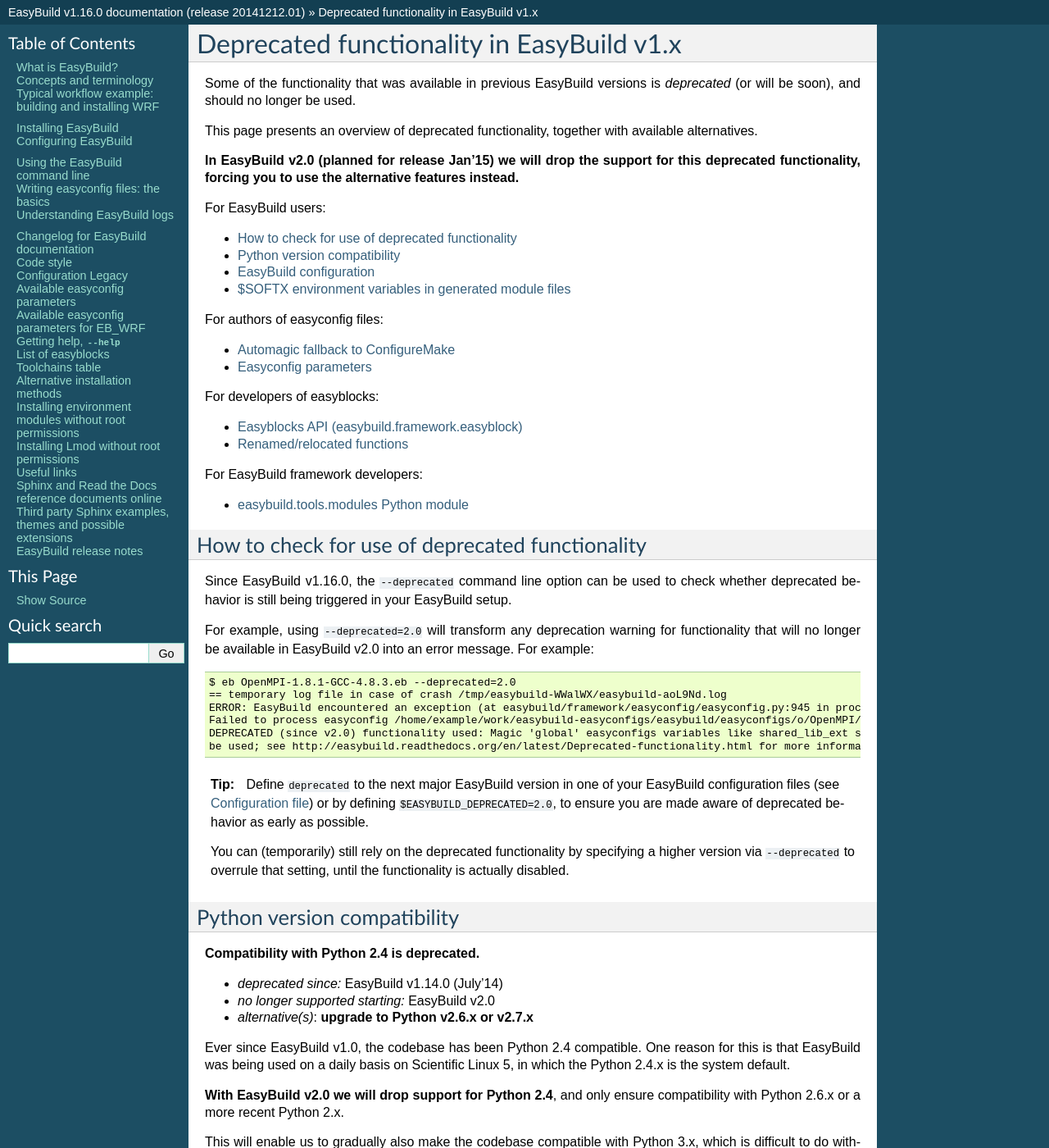
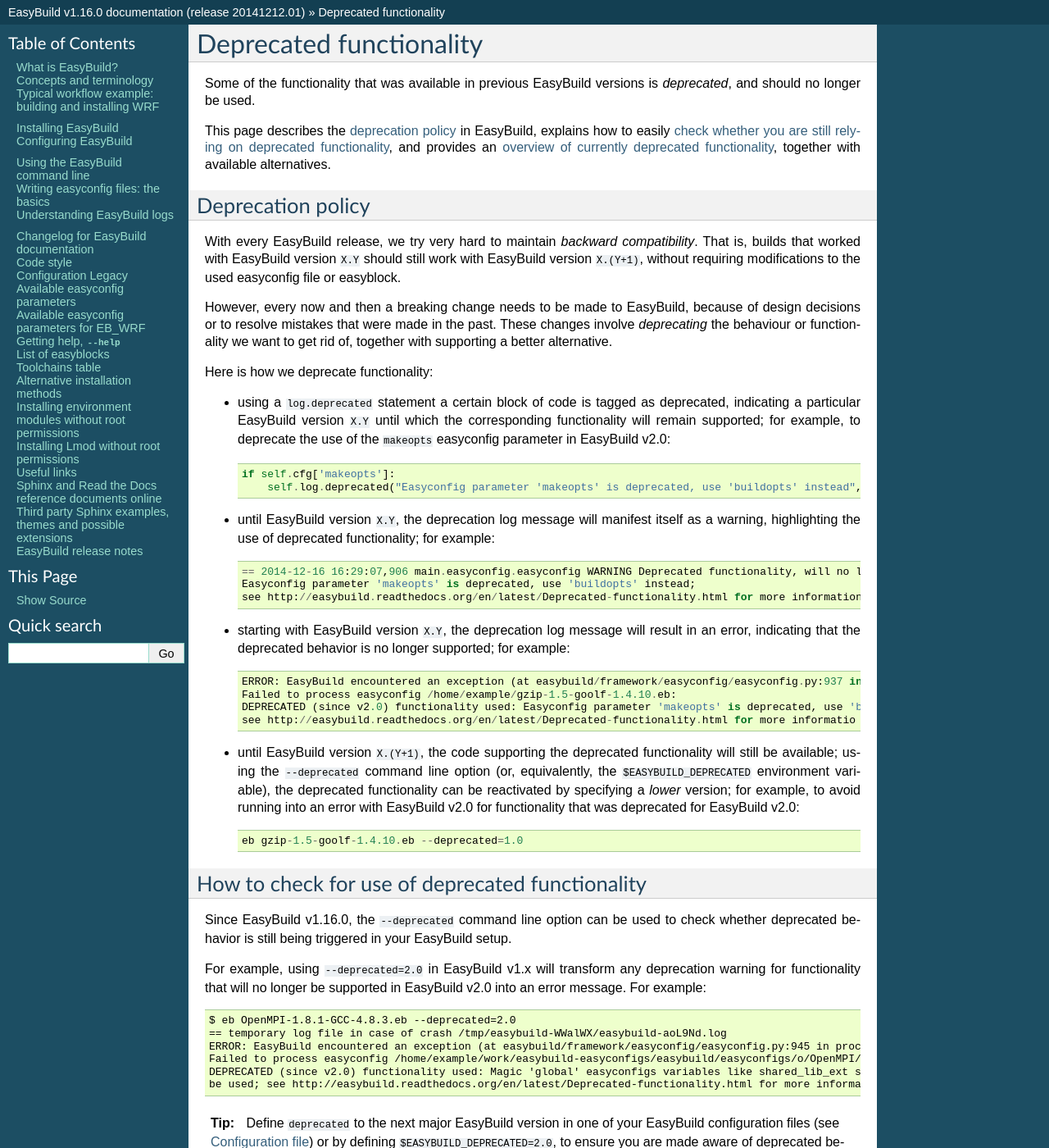
Before and after one commit to easybuilders/easybuild, a Sphinx documentation site: the page built from docs/Deprecated-functionality.rst, in a window 1280 px wide and 1400 px high. Shown: the whole window at 82% size. Built offline with Sphinx 7.4.7, drawn with Linux system fonts in a browser that asks for light colours; some of the changed text lies outside the part shown.

Commit message:
add section on deprecation policy, handle remarks w.r.t. consistency across sections

```diff
--- a/docs/Deprecated-functionality.rst
+++ b/docs/Deprecated-functionality.rst
@@ -1,19 +1,93 @@
 .. _deprecated:
 
-Deprecated functionality in EasyBuild v1.x
-==========================================
+Deprecated functionality
+========================
 
-Some of the functionality that was available in previous EasyBuild versions is *deprecated* (or will be soon),
-and should no longer be used.
+Some of the functionality that was available in previous EasyBuild versions is *deprecated*, and should no longer be used.
 
-This page presents an overview of deprecated functionality, together with available alternatives.
+This page describes the :ref:`deprecation policy <deprecation_policy>` in EasyBuild, explains how to easily :ref:`check
+whether you are still relying on deprecated functionality <how_to_check_use_of_deprecated_functionality>`, and provides
+an :ref:`overview of currently deprecated functionality <overview_deprecated>`, together with available alternatives.
 
-**In EasyBuild v2.0 (planned for release Jan'15) we will drop the support for this deprecated functionality,
-forcing you to use the alternative features instead.**
+.. _deprecation_policy:
+
+Deprecation policy
+------------------
+
+With every EasyBuild release, we try very hard to maintain *backward compatibility*. That is, builds that worked with
+EasyBuild version ``X.Y`` should still work with EasyBuild version ``X.(Y+1)``, without requiring modifications to the
+used easyconfig file or easyblock.
+
+However, every now and then a breaking change needs to be made to EasyBuild, because of design decisions or to resolve
+mistakes that were made in the past. These changes involve *deprecating* the behaviour or functionality we want to get
+rid of, together with supporting a better alternative.
+
+Here is how we deprecate functionality:
+
+* using a ``log.deprecated`` statement a certain block of code is tagged as deprecated, indicating a particular EasyBuild
+  version ``X.Y`` until which the corresponding functionality will remain supported; for example, to deprecate the use of
+  the ``makeopts`` easyconfig parameter in EasyBuild v2.0::
+
+    if self.cfg['makeopts']:
+        self.log.deprecated("Easyconfig parameter 'makeopts' is deprecated, use 'buildopts' instead", '2.0')
+
+* until EasyBuild version ``X.Y``, the deprecation log message will manifest itself as a warning, highlighting the use
+  of deprecated functionality; for example::
+
+    == 2014-12-16 16:29:07,906 main.easyconfig.easyconfig WARNING Deprecated functionality, will no longer work in v2.0:
+    Easyconfig parameter 'makeopts' is deprecated, use 'buildopts' instead;
+    see http://easybuild.readthedocs.org/en/latest/Deprecated-functionality.html for more information
+
+* starting with EasyBuild version ``X.Y``, the deprecation log message will result in an error,
+  indicating that the deprecated behavior is no longer supported; for example::
+
+    ERROR: EasyBuild encountered an exception (at easybuild/framework/easyconfig/easyconfig.py:937 in process_easyconfig):
+    Failed to process easyconfig /home/example/gzip-1.5-goolf-1.4.10.eb:
+    DEPRECATED (since v2.0) functionality used: Easyconfig parameter 'makeopts' is deprecated, use 'buildopts' instead;
+    see http://easybuild.readthedocs.org/en/latest/Deprecated-functionality.html for more informatio
+
+* until EasyBuild version ``X.(Y+1)``, the code supporting the deprecated functionality will still be available; using
+  the ``--deprecated`` command line option (or, equivalently, the ``$EASYBUILD_DEPRECATED`` environment variable), the
+  deprecated functionality can be reactivated by specifying a *lower* version; for example, to avoid running into an
+  error with EasyBuild v2.0 for functionality that was deprecated for EasyBuild v2.0::
+
+    eb gzip-1.5-goolf-1.4.10.eb --deprecated=1.0
+
+
+.. _how_to_check_use_of_deprecated_functionality:
+
+How to check for use of deprecated functionality
+------------------------------------------------
+
+Since EasyBuild v1.16.0, the ``--deprecated`` command line option can be used to check whether deprecated behavior is
+still being triggered in your EasyBuild setup.
+
+For example, using ``--deprecated=2.0`` in EasyBuild v1.x will transform any deprecation warning for functionality that
+will no longer be supported in EasyBuild v2.0 into an error message. For example::
+
+  $ eb OpenMPI-1.8.1-GCC-4.8.3.eb --deprecated=2.0
+  == temporary log file in case of crash /tmp/easybuild-WWalWX/easybuild-aoL9Nd.log
+  ERROR: EasyBuild encountered an exception (at easybuild/framework/easyconfig/easyconfig.py:945 in process_easyconfig):
+  Failed to process easyconfig /home/example/work/easybuild-easyconfigs/easybuild/easyconfigs/o/OpenMPI/OpenMPI-1.8.1-GCC-4.8.3.eb:
+  DEPRECATED (since v2.0) functionality used: Magic 'global' easyconfigs variables like shared_lib_ext should no longer
+  be used; see http://easybuild.readthedocs.org/en/latest/Deprecated-functionality.html for more information
+
+
+.. tip:: Define ``deprecated`` to the next major EasyBuild version in one of your EasyBuild configuration files
+         (see :ref:`configuration_file`) or by defining ``$EASYBUILD_DEPRECATED=2.0``, to ensure you are made aware
+         of deprecated behavior as early as possible.
+
+         You can (temporarily) still rely on the deprecated functionality by
+         specifying a *lower* version via ``--deprecated`` to overrule that setting, until the
+         functionality is actually disabled.
+
+.. _overview_deprecated:
+
+Overview of deprecated functionality
+------------------------------------
 
 For EasyBuild users:
 
-* :ref:`how_to_check_use_of_deprecated_functionality`
 * :ref:`python_version_compatibility`
 * :ref:`easybuild_configuration`
 * :ref:`softroot_version_env_vars`
@@ -32,37 +106,10 @@
 
 * :ref:`easybuild_tools_modules`
 
-.. _how_to_check_use_of_deprecated_functionality:
-
-How to check for use of deprecated functionality
-------------------------------------------------
-
-Since EasyBuild v1.16.0, the ``--deprecated`` command line option can be used to check whether deprecated behavior is
-still being triggered in your EasyBuild setup.
-
-For example, using ``--deprecated=2.0`` will transform any deprecation warning for functionality that will no longer
-be available in EasyBuild v2.0 into an error message. For example::
-
-  $ eb OpenMPI-1.8.1-GCC-4.8.3.eb --deprecated=2.0
-  == temporary log file in case of crash /tmp/easybuild-WWalWX/easybuild-aoL9Nd.log
-  ERROR: EasyBuild encountered an exception (at easybuild/framework/easyconfig/easyconfig.py:945 in process_easyconfig):
-  Failed to process easyconfig /home/example/work/easybuild-easyconfigs/easybuild/easyconfigs/o/OpenMPI/OpenMPI-1.8.1-GCC-4.8.3.eb:
-  DEPRECATED (since v2.0) functionality used: Magic 'global' easyconfigs variables like shared_lib_ext should no longer
-  be used; see http://easybuild.readthedocs.org/en/latest/Deprecated-functionality.html for more information
-
-
-.. tip:: Define ``deprecated`` to the next major EasyBuild version in one of your EasyBuild configuration files
-         (see :ref:`configuration_file`) or by defining ``$EASYBUILD_DEPRECATED=2.0``, to ensure you are made aware
-         of deprecated behavior as early as possible.
-
-         You can (temporarily) still rely on the deprecated functionality by
-         specifying a higher version via ``--deprecated`` to overrule that setting, until the
-         functionality is actually disabled.
-
 .. _python_version_compatibility:
 
 Python version compatibility
-----------------------------
+~~~~~~~~~~~~~~~~~~~~~~~~~~~~
 
 **Compatibility with Python 2.4 is deprecated.**
 
@@ -73,7 +120,7 @@
 Ever since EasyBuild v1.0, the codebase has been Python 2.4 compatible. One reason for this is that EasyBuild was
 being used on a daily basis on Scientific Linux 5, in which the Python 2.4.x is the system default.
 
-**With EasyBuild v2.0 we will drop support for Python 2.4**, and only ensure compatibility with Python 2.6.x or a
+Starting with EasyBuild v2.0 we will drop support for Python 2.4, and only ensure compatibility with Python 2.6.x or a
 more recent Python 2.x.
 
 This will enable us to gradually also make the codebase compatible with Python 3.x, which is difficult to do without
@@ -82,7 +129,7 @@
 .. _easybuild_configuration:
 
 EasyBuild configuration
------------------------
+~~~~~~~~~~~~~~~~~~~~~~~
 
 **Old-style EasyBuild configuration is deprecated.**
 
@@ -94,133 +141,219 @@
 executed when available.
 
 Since EasyBuild v1.3 a safer and more consistent way of configuring EasyBuild is supported, which aligns the EasyBuild
-command line, ``$EASYBUILD_X`` environment variables and key-value style configuration files.
+command line options, ``$EASYBUILD_X`` environment variables and key-value style configuration files.
 
 More information about the new(er) and recommended configuration style is available :ref:`here <configuring_easybuild>`.
 
 For detailed information with respect to porting from the old to the new configuration style, see
 :ref:`configuring_easybuild_legacy`.
 
-Note that the default path for the new-style configuration path is ``$XDG_CONFIG_HOME/easybuild/config.cfg`` (or
+Location of default configuration file
+^^^^^^^^^^^^^^^^^^^^^^^^^^^^^^^^^^^^^^
+
+**The default configuration file location** ``$HOME/.easybuild/config.cfg`` **is deprecated.**
+
+* *deprecated since:* EasyBuild v1.11.0 (Feb'14)
+* *no longer supported starting*: EasyBuild v2.0
+* *alternatives:* ``$XDG_CONFIG_HOME/easybuild/config.cfg`` (equivalent to ``$HOME/.config/easybuild/config.cfg``)
+
+The default path for the new-style configuration path is ``$XDG_CONFIG_HOME/easybuild/config.cfg`` (or
 ``$HOME/.config/easybuild/config.cfg`` if ``$XDG_CONFIG_HOME`` is not set), see :ref:`list_of_configuration_files`.
-The previous default path ``$HOME/.easybuild/config.cfg`` that was in place since EasyBuild v1.3.0 is deprecated since
-*EasyBuild v1.11.0 (Feb'14)*.
 
-**Support for the old-style configuration options will be dropped in EasyBuild v2.0.**
-
+The previous default path ``$HOME/.easybuild/config.cfg`` that was in place since EasyBuild v1.3.0 is deprecated.
 
 .. _ConfigureMake_fallback:
 
 Automagic fallback to ``ConfigureMake``
----------------------------------------
+~~~~~~~~~~~~~~~~~~~~~~~~~~~~~~~~~~~~~~~
 
 **The automagic fallback to the** ``ConfigureMake`` **easyblock is deprecated.**
+
+* *deprecated since:* EasyBuild v1.16.0 (Dec'14)
+* *no longer supported starting:* EasyBuild v2.0
+* *alternative(s)*: specify ``easyblock = 'ConfigureMake'`` in easyconfig file
 
 If the ``easyblock`` easyconfig was not specified, EasyBuild tries to find a matching easyblock based on the software
 name. In EasyBuild v1.x, the generic ``ConfigureMake`` easyblock was used if no matching easyblock could be found.
 
-This behavior is deprecated since *EasyBuild v1.16.0 (Dec'14)*; instead, easyconfigs that require using the
-``ConfigureMake`` easyblock *must* specify the following::
+This behavior is now deprecated; instead, easyconfigs that require using the ``ConfigureMake`` easyblock *must* include
+the following::
 
   easyblock = 'ConfigureMake'
 
 .. _easyconfig_parameters:
 
 Easyconfig parameters
----------------------
+~~~~~~~~~~~~~~~~~~~~~
 
-* **both** ``premakeopts`` **and** ``makeopts`` **are deprecated**
-* ``license`` **has been renamed to** ``software_license``
-* **use of the** ``shared_lib_ext`` **'constant' is deprecated**
+Options for build command
+^^^^^^^^^^^^^^^^^^^^^^^^^
 
-A couple of easyconfig parameters have been renamed, for consistency reasons:
+**Use of** ``premakeopts`` **or** ``makeopts`` **easyconfig parameters is deprecated.**
 
-* ``makeopts`` is deprecated, and replaced by ``buildopts`` *(since EasyBuild v1.13.0 (May'14))*
-* ``premakeopts`` is deprecated, and replaced by ``prebuildopts`` *(since EasyBuild v1.13.0 (May'14))*
-* ``license`` is deprecated, and is replaced by ``software_license``; the specified value should be a known license
-  type (see ``eb --avail-easyconfig-licenses``) *(since EasyBuild v1.11.0 (Feb'14))*
+* *deprecated since:* EasyBuild v1.13.0 (May'14)
+* *no longer supported starting:* EasyBuild v2.0
+* *alternative(s)*: use ``prebuildopts``/``buildopts`` instead
+
+For consistency in terminology, use of the ``premakeopts`` and ``makeopts`` generic easyconfig parameters is deprecated,
+in favor of their alternative parameters, ``prebuildopts`` and ``buildopts``, resp.
 
 (see also :ref:`configure_build_install_command_options`)
 
+.. note:: Since EasyBuild v1.13.0, ``buildopts`` will be automatically defined with the value of ``makeopts``, unless
+  ``buildopts`` was specified by itself. When both values are specified, ``buildopts`` takes precedence of ``makeopts``
+  (analogous for ``prebuildopts``/``premakeopts``).
+
+Shared library extension
+^^^^^^^^^^^^^^^^^^^^^^^^
+
+**Use of the** ``shared_lib_ext`` **'constant' in easyconfigs is deprecated.**
+
+* *deprecated since:* EasyBuild v1.5.0 (June'13)
+* *no longer supported starting:* EasyBuild v2.0
+* *alternative(s)*: use ``SHLIB_EXT`` instead
+
 Using the ``shared_lib_ext`` "magic" variable representing the extension for shared libraries (``.so`` on Linux,
-``.dylib`` on OS X) is deprecated; the easyconfig constant ``SHLIB_EXT`` should be using instead *(since
-EasyBuild v1.5.0 (June'13))*.
+``.dylib`` on OS X) is deprecated; the easyconfig constant ``SHLIB_EXT`` should be using instead.
 
-**These deprecated easyconfig parameters/templates will no longer be supported in EasyBuild v2.0 and later.**
+Software license
+^^^^^^^^^^^^^^^^
 
-After that, EasyBuild will throw an error
-if it detects any of these are still being used in an easyblock and/or defined by an easyconfig file.
+**Use of the** ``license`` **easyconfig parameter is deprecated.**
+
+* *deprecated since:* EasyBuild v1.11.0 (Feb'14)
+* *no longer supported starting:* EasyBuild v2.0
+* *alternative(s)*: use ``license_file`` or ``software_license`` instead
+
+The ``license`` easyconfig parameter, which was specific to the ``IntelBase`` generic easyblock and thus relevant
+for Intel tools, is deprecated. The generic ``license_file`` easyconfig parameter should be used instead, to specify
+the location of the license file (or server).
+
+This change was made to avoid confusion with the ``software_license`` generic easyconfig parameter, which can be used
+to specify the license under which the software was released (e.g., GPLv2, BSD, etc.). Here, the specified value *must*
+be a known license type (see ``eb --avail-easyconfig-licenses``).
 
 .. note:: The `software_license` easyconfig parameter will become **mandatory** at some point.
 
 EasyBuild API changes
----------------------
+~~~~~~~~~~~~~~~~~~~~~
 
 .. _easyblocks_API:
 
 Easyblocks API (``easybuild.framework.easyblock``)
-~~~~~~~~~~~~~~~~~~~~~~~~~~~~~~~~~~~~~~~~~~~~~~~~~~
+^^^^^^^^^^^^^^^^^^^^^^^^^^^^^^^^^^^^^^^^^^^^^^^^^^
 
-Some changes were made to the easyblocks API:
+Return type of ``extra_options`` method
++++++++++++++++++++++++++++++++++++++++
 
-* the return type of the ``extra_options`` static method has been changed to a *dictionary*, rather than a list of
-  key-value tuples *(since EasyBuild v1.12.0 (Apr'13))*
+**The list-of-tuples return type of the** ``extra_options`` **method is deprecated, should be a** ``dict`` **instead.**
 
-  * to work around this, you can add custom easyconfig parameters via a *dict*-typed value
-    to the ``extra_options`` function of parent easyblock; for example (taken from the generic ``Binary`` easyblock)::
+* *deprecated since:* EasyBuild v1.12.0 (Apr'14)
+* *no longer supported starting:* EasyBuild v2.0
+* *alternative(s)*: ensure/assume ``dict`` return type
+
+The return type of the ``extra_options`` static method in the ``EasyBlock`` class has been changed to a *dictionary*
+(``dict``), rather than a list of key-value tuples.
+
+Custom easyconfig parameters should be added via a *dict*-typed value to the ``extra_options`` function of parent
+easyblock.
+
+For example (taken from the generic easyblock ``Binary``)::
 
       @staticmethod
       def extra_options(extra_vars=None):
           """Extra easyconfig parameters specific to Binary easyblock."""
-          extra_vars = dict(EasyBlock.extra_options(extra_vars))
+          extra_vars = EasyBlock.extra_options(extra_vars)
           extra_vars.update({
               'install_cmd': [None, "Install command to be used.", CUSTOM],
           })
-          return EasyBlock.extra_options(extra_vars)
+          return extra_vars
 
-* only the ``ext_name``, ``ext_version`` and ``src`` template strings can be used in the ``exts_filter`` extension filter
-  easyconfig parameter; using the ``name`` and ``version`` template strings is deprecated *(since EasyBuild v1.2.0 (Feb'13))*
-* explicitely specifying the module path for the default class to use for extensions (via ``exts_defaultclass``) is deprecated; only the class name should be specified, the corresponding module path is derived from it *(since EasyBuild v0.5 (Apr'12))*
-* determining the *location* of Python modules representing easyblocks based on the software name is deprecated; EasyBuild
-  must be able to determine the easyblock module path solely based on the name of the easyblock Python class *(since
-  EasyBuild v1.4.0 (May'13))*
+Extension filter template
++++++++++++++++++++++++++
 
-  * easyblocks with a class name that is already honoring the encoding scheme implemented by the ``encode_class_name``
-    function will not be affected
+**Use of the** ``name`` **and** ``version`` **templates in** ``exts_filter`` **is deprecated.**
 
-**Easyblocks not taking into account these changes will no longer be supported in EasyBuild v2.0 and later.**
+* *deprecated since:* EasyBuild v1.2.0 (Feb'13)
+* *no longer supported starting:* EasyBuild v2.0
+* *alternative(s)*: use ``ext_name`` and ``ext_version`` instead
+
+Only the ``ext_name``, ``ext_version`` and ``src`` template strings can be used in the ``exts_filter`` extension filter
+easyconfig parameter; using the ``name`` and ``version`` template strings is deprecated.
+
+For example (default extension filter for Python packages)::
+
+  exts_filter = ("python -c 'import %(ext_name)s'", "")
+
+Module path of default class for extensions
++++++++++++++++++++++++++++++++++++++++++++
+
+**Specifying the module path in** ``exts_defaultclass`` **is deprecated.**
+
+* *deprecated since:* EasyBuild v0.5 (Apr'12)
+* *no longer supported starting:* EasyBuild v2.0
+* *alternative(s)*: *(none required, module path is derived from specified class name)*
+
+Explicitely specifying the module path for the default class to use for extensions (via ``exts_defaultclass``) is
+deprecated. Only the class name should be specified, the corresponding module path is derived from it.
+
+Module path for easyblocks
+++++++++++++++++++++++++++
+
+**Deriving the module path for easyblocks from the software name is deprecated.**
+
+* *deprecated since:* EasyBuild v1.4.0 (May'13)
+* *no longer supported starting:* EasyBuild v2.0
+* *alternative(s)*: use easyblock class name according to encoding scheme (e.g., ``EB_Foo``)
+
+Determining the *location* of Python modules representing easyblocks based on the software name (``name``) is deprecated.
+
+EasyBuild *must* be able to determine the easyblock module path solely based on the name of the easyblock Python class.
+
+Easyblocks with a class name that is already honoring the encoding scheme implemented by the ``encode_class_name``
+function will not be affected.
 
 .. _easybuild_tools_modules:
 
 ``easybuild.tools.modules`` Python module
-~~~~~~~~~~~~~~~~~~~~~~~~~~~~~~~~~~~~~~~~~
+^^^^^^^^^^^^^^^^^^^^^^^^^^^^^^^^^^^^^^^^^
+
+**The API of the** ``easybuild.tools.modules`` **module has been updated, certain aspects of the old API are deprecated.**
+
+* *deprecated since:* EasyBuild v1.8.0 (Oct'13) & v1.15.0 (Sept'15)
+* *no longer supported starting:* EasyBuild v2.0
+* *alternative(s)*: use equivalents available in new API (see below)
 
 The API of the ``easybuild.tools.modules`` Python module has been changed extensively when implementing support for
-alternative module naming schemes *(EasyBuild v1.8.0 (Oct'13))*:
+alternative module naming schemes:
 
 * use of the ``modules`` class variable and the ``add_module``/``remove_module`` methods is deprecated; modules should be
   (un)loaded using the ``load`` and ``unload`` methods instead
 * the ``mod_paths`` and ``modulePath`` named arguments for the ``run_module`` method are deprecated; the class instance
   should be created with a specific list of module paths instead
-* using the ``Modules`` class to obtain a class instance representing a modules tool interface is deprecated,;
+* using the ``Modules`` class to obtain a class instance representing a modules tool interface is deprecated;
   the ``modules_tool`` function should be used instead
 
 Additionally, usage of the ``exists`` method which only takes a single module name is deprecated; it is replaced by
 the ``exist`` method, which takes a list of module names *(since EasyBuild v1.15.0 (Sept'15))*.
 
-Easyblocks should not be using ``easybuild.tools.modules`` directly, and hence should be unaffected.
+**Easyblocks should not be using** ``easybuild.tools.modules`` **directly, and hence should be unaffected.**
 
 .. _softroot_version_env_vars:
 
 ``$SOFTX`` environment variables in generated module files
-~~~~~~~~~~~~~~~~~~~~~~~~~~~~~~~~~~~~~~~~~~~~~~~~~~~~~~~~~~~~~~~~~~~~~~~~~~~~~~~~~~~~
+^^^^^^^^^^^^^^^^^^^^^^^^^^^^^^^^^^^^^^^^^^^^^^^^^^^^^^^^^^
 
 ``$SOFTX`` **environment variables set by module files generated with EasyBuild v0.x will no longer be taken into
 account.**
 
-The ``get_software_root`` and ``get_software_version`` functions will only take ``$EBROOTFOO`` and
-``$EBVERSIONFOO`` environment variables into account starting with EasyBuild v2.0, as opposed to also considering
-the ``$SOFTROOTFOO`` and ``$SOFTVERSIONFOO`` environment variables (which were set in modules generated by EasyBuild v0.x).
+* *deprecated since:* EasyBuild v1.3.0 (Apr'13)
+* *no longer supported starting:* EasyBuild v2.0
+* *alternative(s)*: reinstall (ancient) module files which are only defining the ``$SOFTX`` environment variables
+
+The ``get_software_root`` and ``get_software_version`` functions will only take ``$EBROOTFOO`` and ``$EBVERSIONFOO``
+environment variables into account, as opposed to also considering the ``$SOFTROOTFOO`` and ``$SOFTVERSIONFOO``
+environment variables (which were set in modules generated by EasyBuild v0.x).
 Likewise, adhering to the ``$SOFTDEVELFOO`` environment variables is deprecated.
 
 *This is only relevant to early adopters who are still using module files generated by EasyBuild v0.x.*
@@ -228,10 +361,16 @@
 .. _renamed_relocated_functions:
 
 Renamed/relocated functions
-~~~~~~~~~~~~~~~~~~~~~~~~~~~
+^^^^^^^^^^^^^^^^^^^^^^^^^^^
+
+**Some functions/methods have been renamed or relocated, use via their previous location/name is deprecated.**
+
+* *deprecated since:* *(depends on function/method, see below)*
+* *no longer supported starting:* EasyBuild v2.0
+* *alternative(s)*: use new location/name
 
 A number of functions and methods that are part of the EasyBuild framework API have been renamed, mainly for consistency
-reasons:
+reasons.
 
 * the ``moduleGenerator`` handle to the ``ModuleGenerator`` object instance has been renamed to ``module_generator``;
   hence, easyblock should be using ``self.module_generator`` rather than ``self.moduleGenerator`` *(since EasyBuild v1.16.0 (Dec'14))*
```
Also changed, not shown: other parts of docs/Deprecated-functionality.rst (+0 -3 lines).
